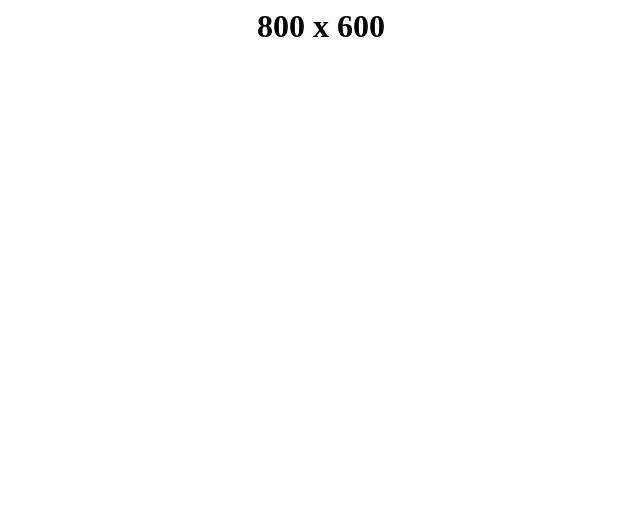
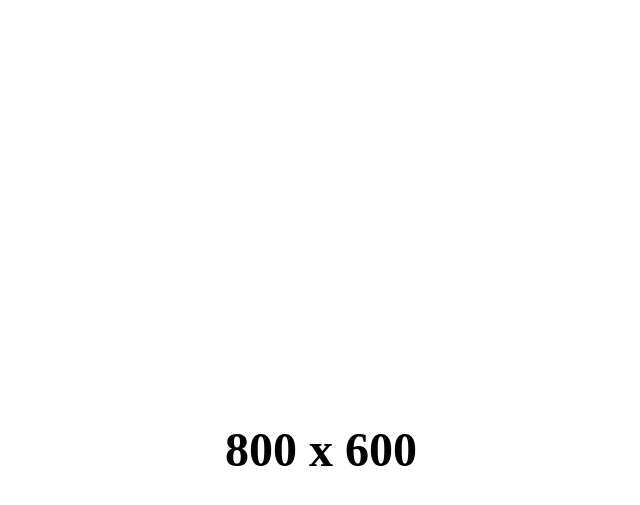
Before and after one commit to prasanjeevi/prasanjeevi.github.io, a Jekyll site: the page resolution.html, which Jekyll copies as it is, in a window 1280 px wide. Shown: the top 505 px of the page, without its empty margins (319-959 px from the left). Built offline with Jekyll 4.4.1, drawn with Linux system fonts in a browser that asks for light colours.

Commit message:
Update resolution.html

```diff
--- a/resolution.html
+++ b/resolution.html
@@ -4,7 +4,17 @@
         <title>Screen Sizer</title>
         <style>
             h1{
+                font-size: 3em;
+                height: 3em;
+                line-height: 3em;
+                width: 100%;
                 text-align: center;
+                position: absolute;
+                top: 0;
+                right: 0;
+                bottom: 0;
+                left: 0;
+                margin: auto;
             }
         </style>
     </head>
```
